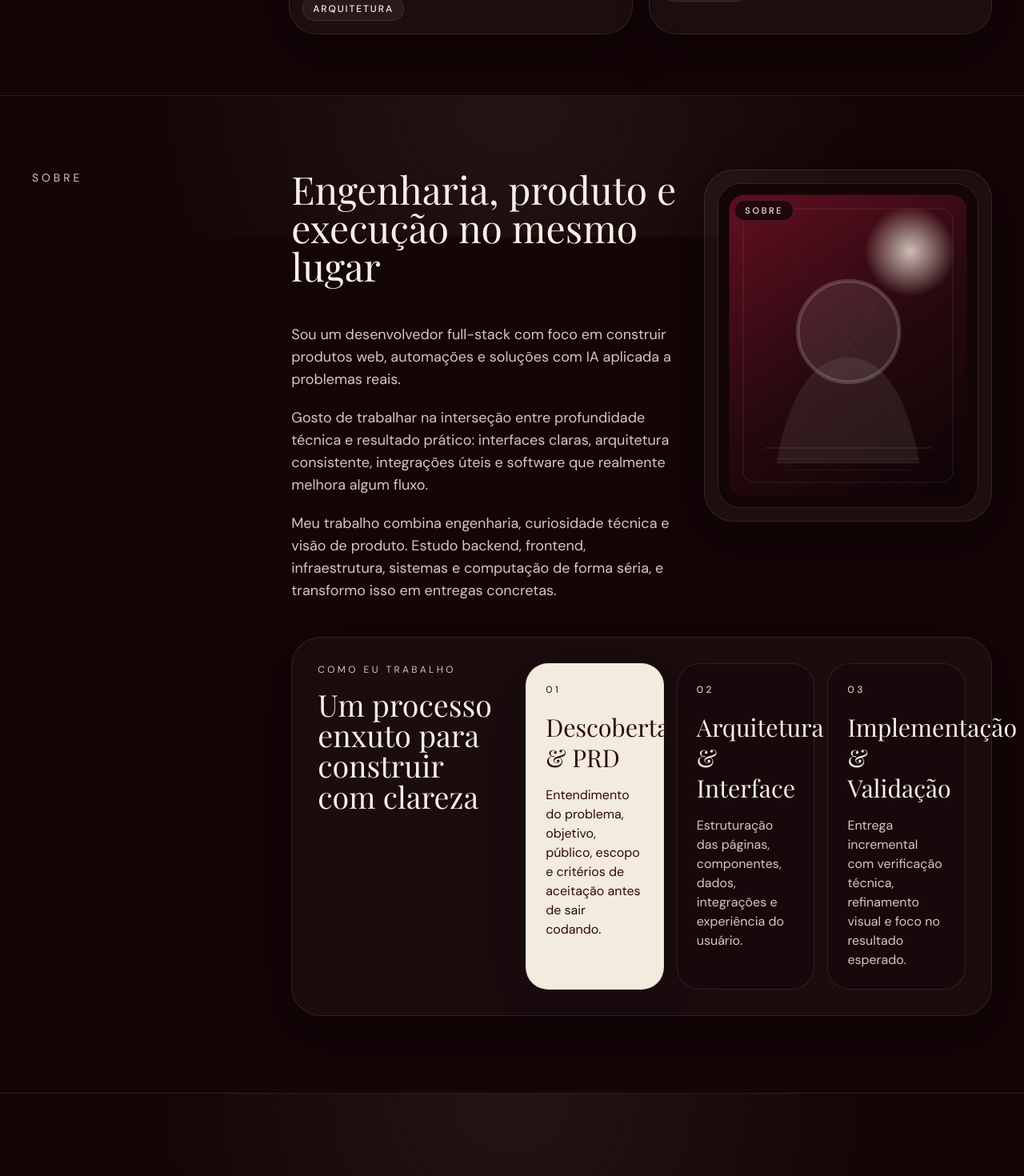
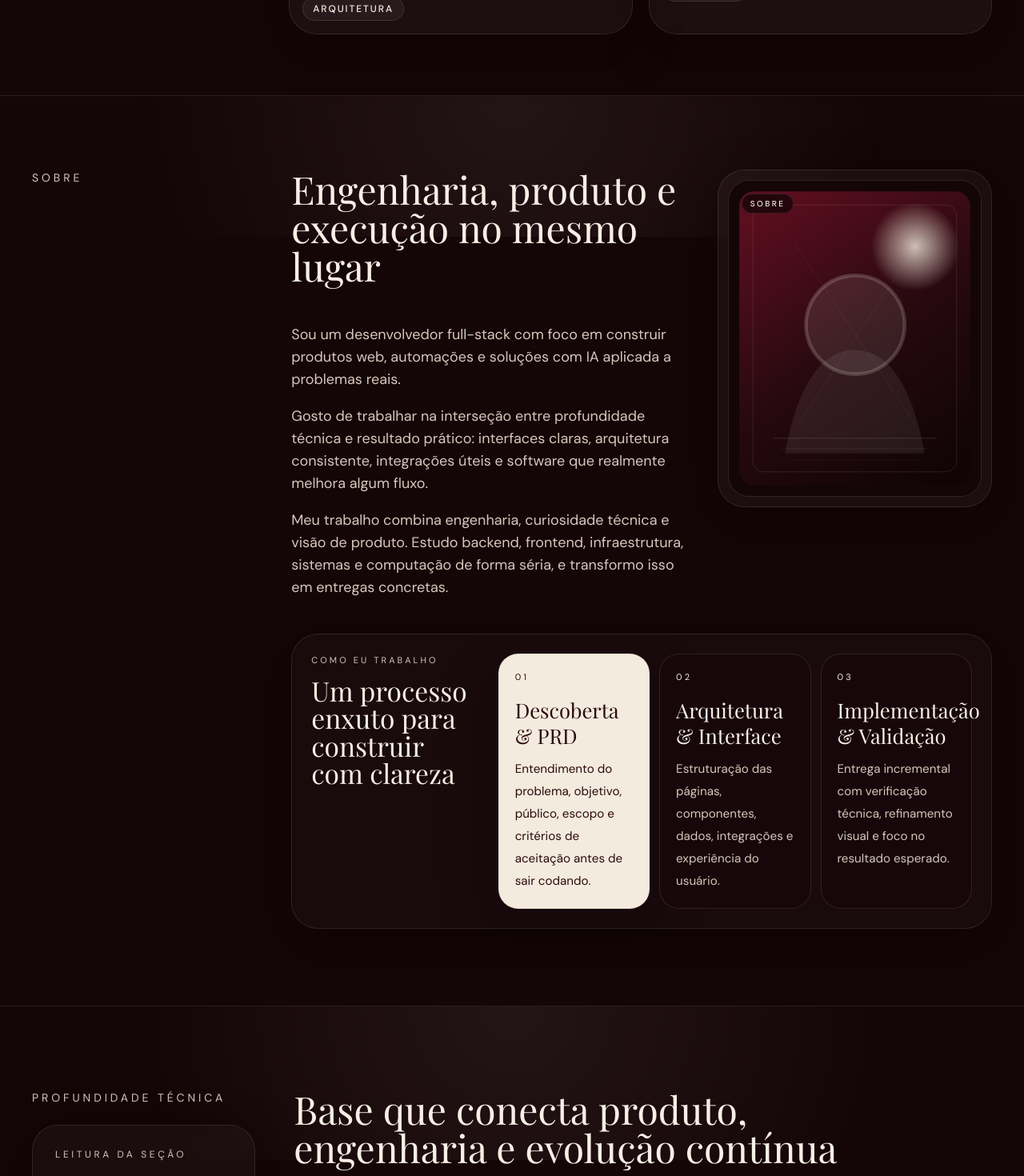
Before and after one commit to jordanogiacomet/portfolio-jordano, a Next.js app: page / in a window 1280 px wide. Shown: the part 4714-6184 px from the top of the page at 80% size. Built offline with nearby package versions, Linux system fonts and the light colour scheme; a web font is replaced by a local one.

Commit message:
feat: 014 compact about process section

```diff
--- a/components/About.tsx
+++ b/components/About.tsx
@@ -30,7 +30,7 @@ export function About() {
     <section
       id="about"
       aria-labelledby="about-heading"
-      className="page-section page-section--standard"
+      className="page-section page-section--standard [--section-padding-top:clamp(4.2rem,6.5vw,4.95rem)] [--section-padding-bottom:clamp(4.55rem,7vw,5.35rem)] [--section-layout-gap:clamp(1.4rem,2.9vw,1.85rem)] [--section-layout-gap-lg:clamp(2rem,2.35vw,2.25rem)] [--section-flow-gap:clamp(1.7rem,3vw,2.1rem)]"
     >
       <div
         aria-hidden="true"
@@ -49,7 +49,7 @@ export function About() {
             </p>
           </div>
 
-          <div className="grid gap-8 xl:grid-cols-[minmax(0,1.05fr)_minmax(18rem,0.78fr)] xl:items-start">
+          <div className="grid gap-6 lg:gap-7 xl:grid-cols-[minmax(0,1fr)_minmax(15.5rem,0.68fr)] xl:items-start">
             <div>
               <header className="max-w-3xl">
                 <h2
@@ -60,11 +60,11 @@ export function About() {
                 </h2>
               </header>
 
-              <div className="page-section-flow space-y-5">
+              <div className="page-section-flow space-y-4 sm:space-y-[1.15rem]">
                 {content.bio.map((paragraph) => (
                   <p
                     key={paragraph}
-                    className="max-w-2xl text-base leading-8 text-text-secondary sm:text-lg"
+                    className="max-w-2xl text-base leading-[1.85] text-text-secondary sm:text-lg"
                   >
                     {paragraph}
                   </p>
@@ -73,9 +73,10 @@ export function About() {
             </div>
 
             <div>
-              <div className="rounded-[2.3rem] border border-white/10 bg-white/[0.04] p-4 shadow-panel backdrop-blur-sm">
-                <div className="relative overflow-hidden rounded-[1.8rem] border border-white/10 bg-[#1b090c]">
-                  <div className="absolute left-5 top-5 z-10 rounded-full border border-white/10 bg-[#120406]/75 px-3 py-1 text-[11px] font-medium uppercase tracking-[0.24em] text-text-primary backdrop-blur-sm">
+              <div className="mx-auto w-full max-w-sm xl:ml-auto xl:mr-0">
+                <div className="rounded-[2.1rem] border border-white/10 bg-white/[0.035] p-3 shadow-panel backdrop-blur-sm">
+                  <div className="relative overflow-hidden rounded-[1.65rem] border border-white/10 bg-[#1b090c]">
+                    <div className="absolute left-4 top-4 z-10 rounded-full border border-white/10 bg-[#120406]/75 px-2.5 py-1 text-[10px] font-medium uppercase tracking-[0.24em] text-text-primary backdrop-blur-sm">
                       {content.sectionLabel}
                     </div>
 
@@ -84,9 +85,10 @@ export function About() {
                         src={content.profileImage}
                         alt="Retrato editorial que representa Jordano Giacomet Tomazoni"
                         fill
-                      sizes="(min-width: 1280px) 26rem, (min-width: 1024px) 38vw, 100vw"
+                        sizes="(min-width: 1280px) 22rem, (min-width: 1024px) 32vw, 100vw"
                         className="object-cover"
                       />
+                    </div>
                   </div>
                 </div>
               </div>
@@ -96,43 +98,43 @@ export function About() {
           {process.steps.length > 0 ? (
             <div
               id="process"
-              className="rounded-[2.3rem] border border-white/10 bg-white/[0.03] p-6 shadow-panel backdrop-blur-sm sm:p-8 lg:col-start-2"
+              className="rounded-[2.1rem] border border-white/10 bg-white/[0.025] p-5 shadow-panel backdrop-blur-sm sm:p-6 lg:col-start-2"
             >
-              <div className="grid gap-8 xl:grid-cols-[minmax(0,0.4fr)_minmax(0,1fr)] xl:gap-10">
+              <div className="grid gap-6 xl:grid-cols-[minmax(0,0.34fr)_minmax(0,1fr)] xl:gap-8">
                 <div>
-                  <p className="text-xs uppercase tracking-[0.28em] text-text-secondary">
+                  <p className="text-[11px] uppercase tracking-[0.28em] text-text-secondary">
                     {process.sectionLabel}
                   </p>
-                  <h3 className="mt-4 font-display text-[2rem] leading-[1.02] text-text-primary sm:text-[2.35rem]">
+                  <h3 className="mt-3 font-display text-[1.85rem] leading-[1.02] text-text-primary sm:text-[2.1rem]">
                     {process.heading}
                   </h3>
                 </div>
 
-                <ol className="grid gap-4 md:grid-cols-3" aria-label={process.sectionLabel}>
+                <ol className="grid gap-3 md:grid-cols-3" aria-label={process.sectionLabel}>
                   {process.steps.map((step, index) => {
                     const isFeatured = index === 0;
 
                     return (
                       <li key={step.number}>
                         <article
-                          className={`h-full rounded-[1.75rem] border p-5 sm:p-6 ${
+                          className={`h-full rounded-[1.55rem] border p-4 sm:p-5 ${
                             isFeatured
                               ? "border-[#d7c7bc]/35 bg-bg-surface text-text-on-light shadow-[0_24px_80px_rgba(9,2,4,0.18)]"
                               : "border-white/10 bg-[#18070a]/55 text-text-primary"
                           }`}
                         >
                           <p
-                            className={`text-xs uppercase tracking-[0.3em] ${
+                            className={`text-[11px] uppercase tracking-[0.3em] ${
                               isFeatured ? "text-text-on-light/62" : "text-text-secondary/80"
                             }`}
                           >
                             {step.number}
                           </p>
-                          <h4 className="mt-5 font-display text-[1.7rem] leading-tight sm:text-[1.9rem]">
+                          <h4 className="mt-4 font-display text-[1.45rem] leading-tight sm:text-[1.6rem]">
                             {step.title}
                           </h4>
                           <p
-                            className={`mt-4 text-sm leading-7 sm:text-base ${
+                            className={`mt-3 text-sm leading-6 sm:text-[0.95rem] sm:leading-7 ${
                               isFeatured ? "text-text-on-light/78" : "text-text-secondary"
                             }`}
                           >
```
Also changed, not shown: stories/014-about-process-compaction.md (added, +48 -0 lines), progress.txt. Lines whose indentation alone changed are shown as unchanged.
